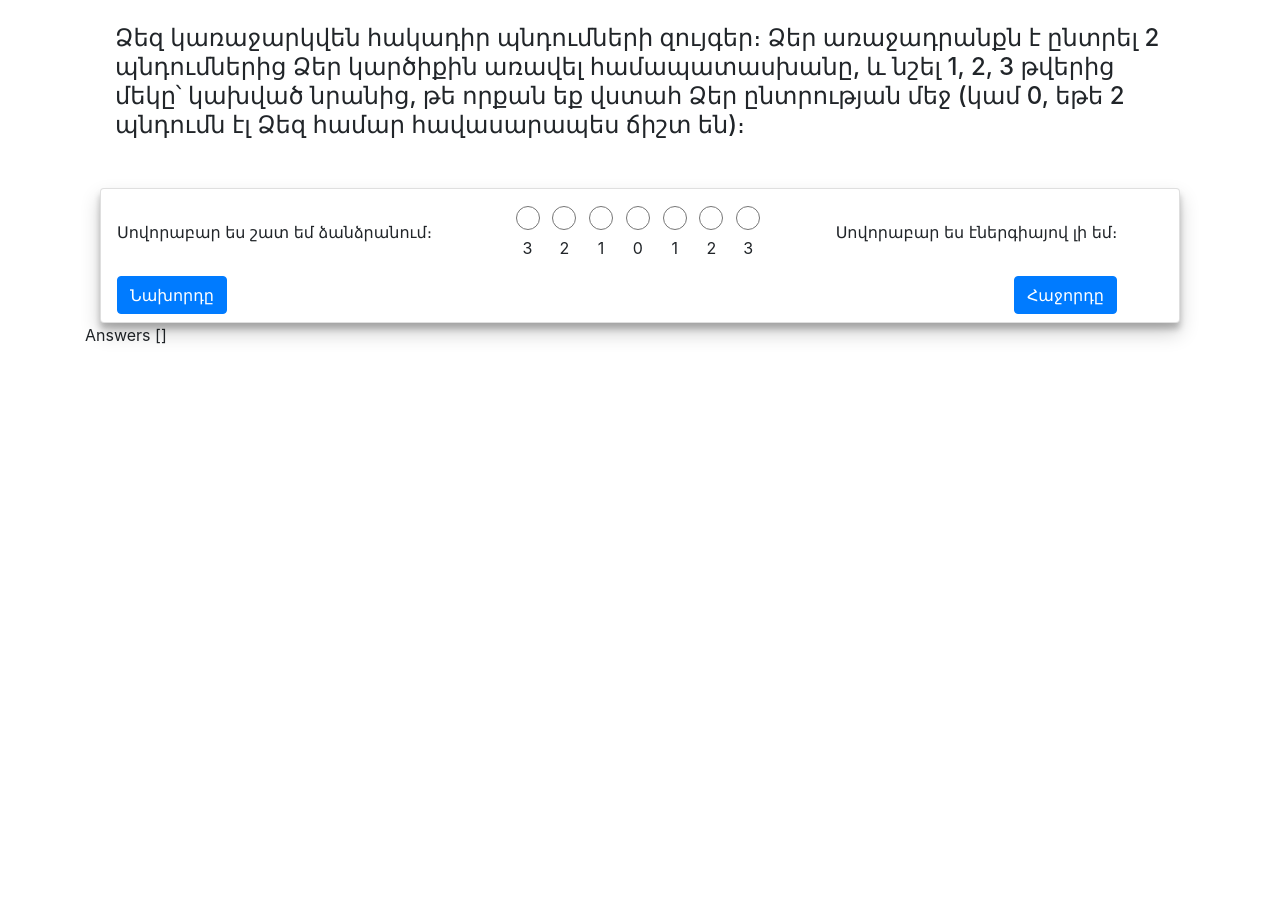
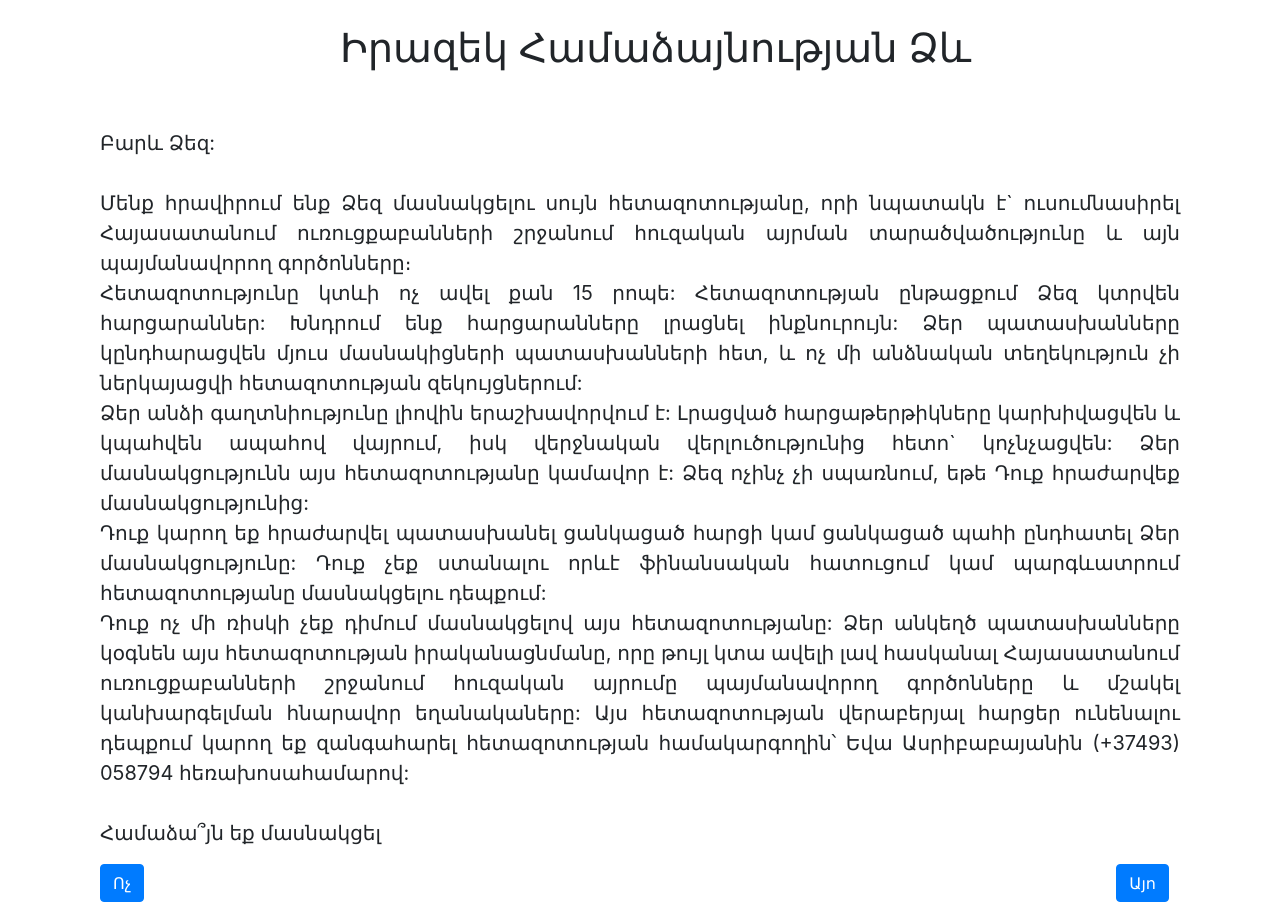
Before and after one commit to SamvelMK/apoa_vue, a Vue app: page / in a window 1280 px wide. Shown: the part 120-1030 px from the top of the page. Before the commit the page ends 800 px from the top, so only its background shows below. Built offline with nearby package versions, Linux system fonts and the light colour scheme; what vue-resource would draw is missing.

Commit message:
warning message. informed consent, other test components.

```diff
--- a/package.json
+++ b/package.json
@@ -11,6 +11,7 @@
     "core-js": "^3.6.5",
     "vue": "^2.6.11",
     "vue-resource": "^1.5.1",
+    "vue-router": "^3.3.4",
     "vuex": "^3.4.0"
   },
   "devDependencies": {
--- /dev/null
+++ b/src/components/Consent.vue
@@ -0,0 +1,56 @@
+<template>
+    <div>
+        <div class="container">
+            <h1 class="tit"> Իրազեկ Համաձայնության Ձև</h1>
+            <p>
+            Բարև Ձեզ: <br> <br>
+            Մենք հրավիրում ենք Ձեզ մասնակցելու սույն հետազոտությանը, որի նպատակն է` ուսումնասիրել Հայասատանում ուռուցքաբանների
+            շրջանում հուզական այրման տարածվածությունը և այն պայմանավորող գործոնները։ <br>
+                Հետազոտությունը կտևի ոչ ավել քան 15 րոպե: Հետազոտության ընթացքում Ձեզ կտրվեն հարցարաններ: Խնդրում ենք հարցարանները
+            լրացնել ինքնուրույն: Ձեր պատասխանները կընդհարացվեն մյուս մասնակիցների պատասխանների հետ, և ոչ մի անձնական տեղեկություն չի
+            ներկայացվի հետազոտության զեկույցներում: <br>
+                Ձեր անձի գաղտնիությունը լիովին երաշխավորվում է: Լրացված հարցաթերթիկները կարխիվացվեն
+            և կպահվեն ապահով վայրում, իսկ վերջնական վերլուծությունից հետո` կոչնչացվեն: Ձեր մասնակցությունն այս հետազոտությանը կամավոր է:
+            Ձեզ ոչինչ չի սպառնում, եթե Դուք հրաժարվեք մասնակցությունից: <br>
+                Դուք կարող եք հրաժարվել պատասխանել ցանկացած հարցի կամ ցանկացած պահի ընդհատել Ձեր մասնակցությունը: Դուք չեք ստանալու որևէ
+            ֆինանսական հատուցում կամ պարգևատրում հետազոտությանը մասնակցելու դեպքում: <br>
+                Դուք ոչ մի ռիսկի չեք դիմում մասնակցելով այս հետազոտությանը: Ձեր անկեղծ պատասխանները կօգնեն այս հետազոտության իրականացնմանը,
+            որը թույլ կտա ավելի լավ հասկանալ Հայասատանում ուռուցքաբանների շրջանում հուզական այրումը պայմանավորող գործոնները և մշակել կանխարգելման
+            հնարավոր եղանակաները: Այս հետազոտության վերաբերյալ հարցեր ունենալու դեպքում կարող եք զանգահարել հետազոտության համակարգողին՝
+            Եվա Ասրիբաբայանին (+37493) 058794 հեռախոսահամարով: <br> <br>
+            Համաձա՞յն եք մասնակցել
+            </p>
+
+                <button id="no" class="btn btn-primary mb-2">
+                    <router-link to="/refuse"> <a>Ոչ</a></router-link>
+                </button>
+                <button id="yes" class="btn btn-primary mb-2">
+                    <router-link to="/pil"> <a> Այո </a></router-link>
+                </button>
+
+            <div id="buttons">
+
+            </div>
+        </div>
+    </div>
+</template>
+
+<style scoped>
+p{
+    text-align: justify;
+    font-size: 20px;
+}
+h1{
+    padding-left: 15rem;
+    padding-bottom: 3rem;
+}
+
+#no{
+    margin-right: 90%;
+}
+
+a{
+    color: white;
+}
+
+</style>
--- a/src/components/Maslach.vue
+++ b/src/components/Maslach.vue
@@ -0,0 +1,18 @@
+<template>
+    <div class="container">
+        <div class="container">
+            <h4>{{ instructions }}</h4>
+        </div>
+    </div>
+</template>
+
+<script>
+export default {
+    data() {
+        return {
+            instructions: `Խնդրում ենք պատասխանել, թե որքան հաճախ եք ունենում հարցարանում նշված զգացումները։
+                            Հարցերի շուրջ երկար մի՛ մտածեք, պատասխանեք առաջին տպավորությամբ առաջնորդվելով։`
+        }
+    },
+}
+</script>
--- a/src/components/Pil.vue
+++ b/src/components/Pil.vue
@@ -53,25 +53,35 @@
                     <div class="button">
                         <button id="previous" class="btn btn-primary mb-2"  @click="prior"> Նախորդը </button>
                         <button id="next" v-if="step < 19" class="btn btn-primary mb-2" @click="next"> Հաջորդը </button>
-                        <button id="next" v-else class="btn btn-primary mb-2" @click="submitPil"> Անցնել հաջորդ հարցարանին: </button>
+                        <router-link v-else to="/maslach">
+                            <button id="next" class="btn btn-primary mb-2"> Անցնել հաջորդ հարցարանին: </button>
+                        </router-link>
 
                     </div>
             </div>
         </div>
         <div id="warning" v-if="showWarning" class="alert alert-danger" role="alert">
-                    Համոզված ե՞ք որ չեք ցանկանում պատասխանել տվյալ հարցին:
-                <div class="button">
-                    <button id="previous" class="btn btn-primary mb-2"  @click="skipQuestion"> Այո </button>
-                    <button id="next" class="btn btn-primary mb-2" @click="showWarning=!showWarning"> Ոչ </button>
-                </div>
+            <div id='warning-message' class="container">
+                <h5 style="padding: 3%">
+                &emsp; &emsp; Ձեր մասնակցությւունը մեզ համար շատ կարևոր է: <br> <br> &emsp; &emsp; Ցանկանում ենք մեկ անգամ
+                ևս ձեզ հիշեցնել,
+                որ Ձեր անկեղծ պատասխանները կօգնեն այս հետազոտության իրականացնմանը, որը թույլ կտա ավելի լավ հասկանալ
+                Հայասատանում ուռուցքաբանների շրջանում հուզական այրումը պայմանավորող գործոնները և մշակել կանխարգելման
+                հնարավոր եղանակաները: <br> <br>
+                &emsp; &emsp; Վստահ եք որ ցանկանում եք դադարեցնել:
+                </h5>
+                <a class="btn btn-primary btn-lg" role="button" @click="skipQuestion" style="color: white; margin-right: 80%;">
+                <span class="glyphicon glyphicon-chevron-left"></span> Այո՛ </a>
+                <a class="btn btn-primary btn-lg" role="button"  @click="showWarning=!showWarning" style="color: white;">
+                <span class="glyphicon glyphicon-chevron-right"></span> Ո՛չ </a>
+            </div>
         </div>
-       Answers {{ pil }}
     </div>
 </template>
 
 
 <script>
-// import { mapGetters } from 'vuex';
+
 export default {
     data() {
         return {
@@ -138,12 +148,12 @@ export default {
             }
         },
         skipQuestion(){
-            this.pil[this.step] = null;
+            this.pil[this.step] = 'NA';
             this.step++;
             this.showWarning = false;
         },
         submitPil(){
-            return this.$http.post('', this.$store.state.pil)
+            this.$store.state.steps ++;
         }
     },
     computed: {
@@ -203,11 +213,23 @@ input{
 }
 
 #warning{
-    /* margin: -10rem; */
-    margin-top: -10rem;
-    margin-left: 15rem;
-    height: 10rem;
-    width: 30rem;
+    margin-top: -20rem;
+    background-color:white;
+    height:70%;
+    opacity: 0.8;
+    position: absolute;
+    border-color: white;
+}
+
+#warning-message{
+    background-color: indianred;
+    opacity: 1;
+    margin: 15%;
+    width: 75%;
+}
+
+h5{
+    color:black;
 }
 
 </style>
--- /dev/null
+++ b/src/components/Refuse.vue
@@ -0,0 +1,7 @@
+<template>
+    <div>
+        <h1 class="title">
+            in case of refusal
+        </h1>
+    </div>
+</template>
--- a/src/components/Tests.vue
+++ b/src/components/Tests.vue
@@ -1,16 +1,18 @@
 <template>
     <div>
         <div class="container">
-            <pil></Pil>
+            <router-view></router-view>
         </div>
     </div>
 </template>
 
 <script>
-import Pil from "@/components/Pil.vue"
+
 export default {
-    components: {
-        Pil,
+    computed: {
+        step() {
+            return this.$store.state.steps;
+        }
     },
 }
 </script>
@@ -20,5 +22,4 @@ export default {
 .container{
     margin-top: 3%;
 }
-
 </style>
--- a/src/store/store.js
+++ b/src/store/store.js
@@ -5,33 +5,45 @@ Vue.use(Vuex);
 
 export const store = new Vuex.Store({
     state: {
-        demographics:[],
-        pil: [],
-        maslach:[],
-        eri:[],
+        steps: 0,
+        data: {
+            demographics:[],
+            pil: [],
+            maslach:[],
+            eri:[],
+        },
     },
     getters: {
         demographics: state => {
-            state.demographics
+            state.data.demographics
         },
         pil: state => {
-            return state.pil
+            return state.data.pil
         },
         maslach: state =>{
-            state.demographics
+            state.data.demographics
         },
         eri: state=>{
-            state.eri
+            state.data.eri
+        },
+        steps: state =>{
+            state.steps
         }
     },
     mutations: {
         updatePil: (state, payload)=>{
-            state.pil.push(payload);
+            state.data.pil.push(payload);
         },
+        stepIncrease: (state)=>{
+            state.steps ++;
+        }
     },
     actions: {
         updatePil({commit}, payload){
             commit('updatePil', payload);
+        },
+        stepIncrease({commit}){
+            commit('stepIncrease');
         }
     }
 })
```
Also changed, not shown: src/main.js (+12 -2 lines), src/routes.js (added, +13 -0 lines), src/components/Demographics.vue (added), 1 other file (tests, documents, lock files or other folders).
